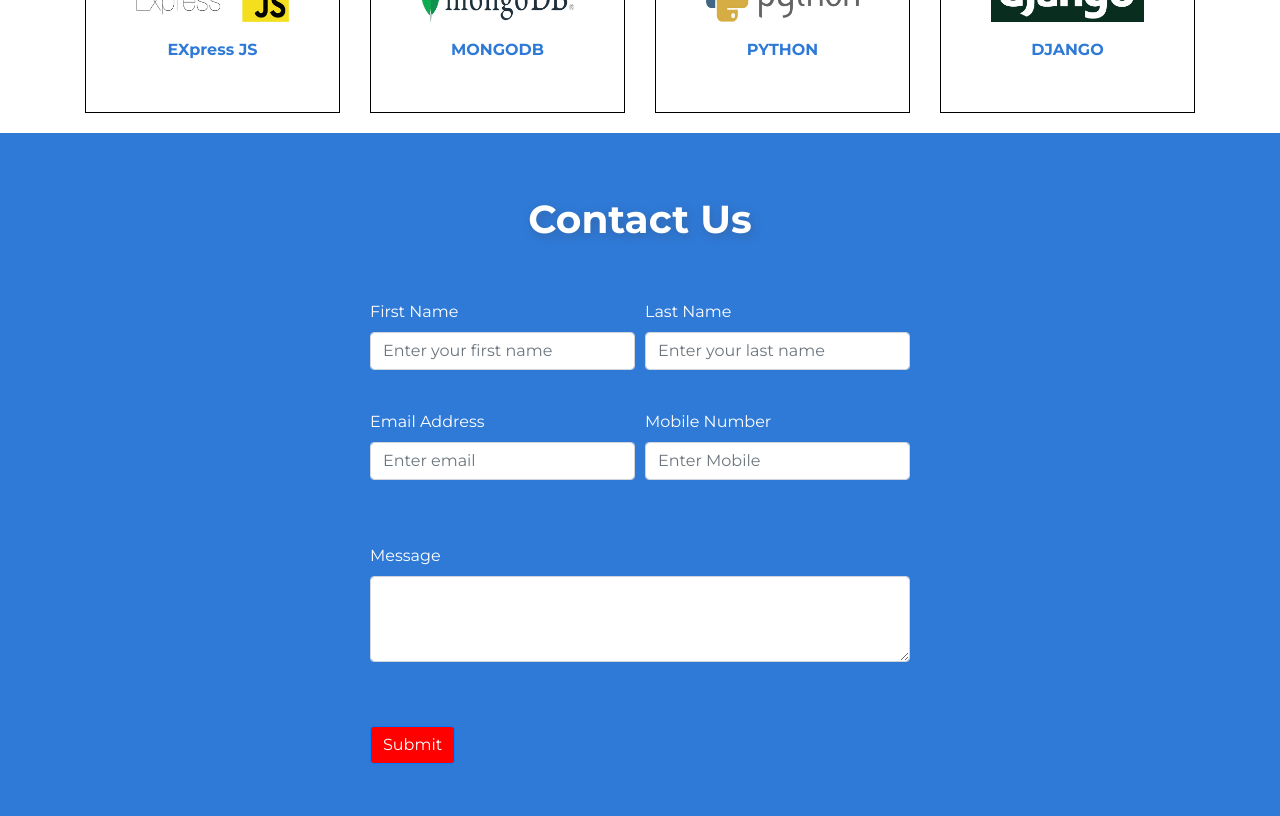
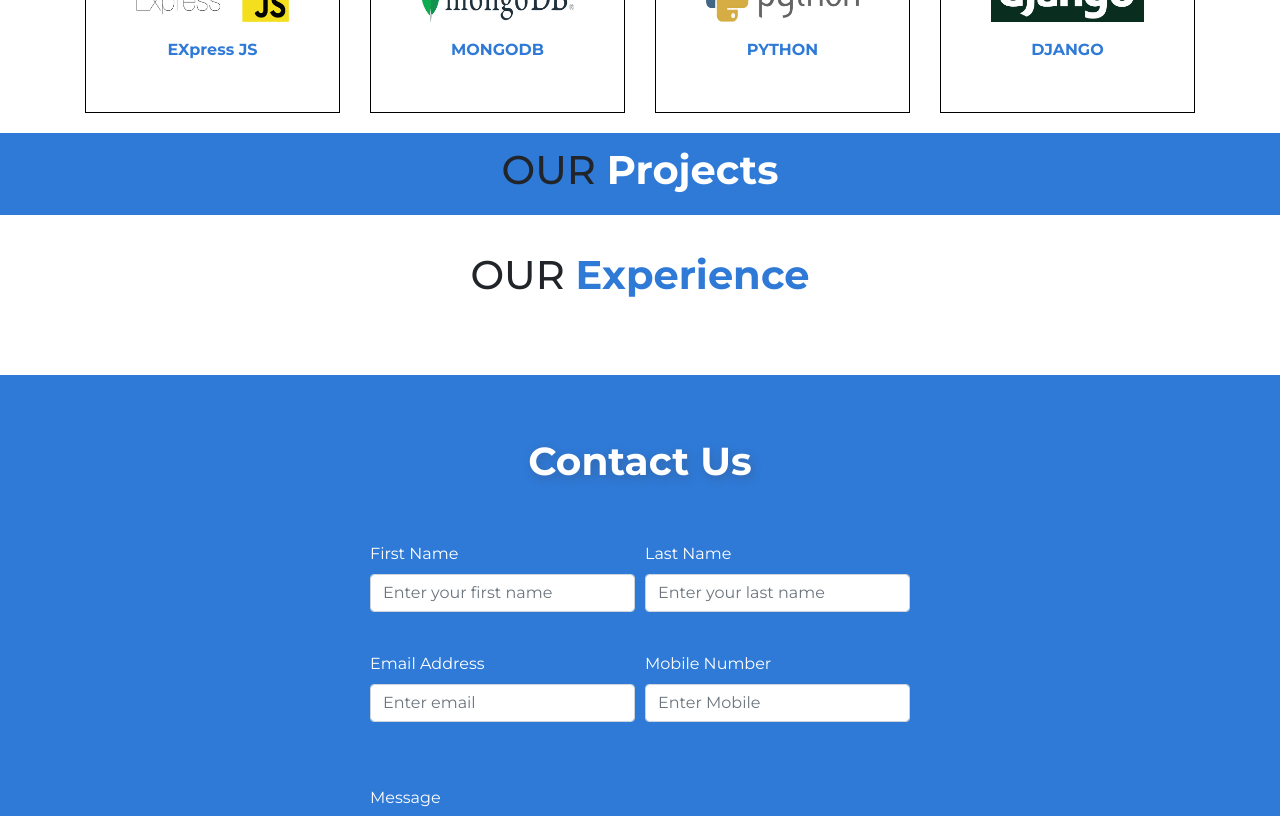
Before and after one commit to sathish19961412/sathishprofile, a React (Create React App) app: page /contact in a window 1280 px wide. Shown: the part 1360-2176 px from the top of the page. Built offline with nearby package versions, Linux system fonts and the light colour scheme; a small style sheet from the web is missing.

Commit message:
Title Add in Projects and experience

```diff
--- a/package.json
+++ b/package.json
@@ -10,7 +10,7 @@
     "aos": "^2.3.4",
     "bootstrap": "^5.2.0",
     "emailjs": "^4.0.1",
-    "npm": "^9.6.7",
+    "npm": "^9.8.1",
     "react": "^18.2.0",
     "react-bootstrap": "^2.5.0",
     "react-dom": "^18.2.0",
--- a/src/App.js
+++ b/src/App.js
@@ -7,6 +7,8 @@ import Home from './Home';
 import Skills from './Skills/Skills';
 import Contacts from './Contact';
 import Footer from './Footer';
+import Projects from './Projects/Projects';
+import Experience from './Experience/Experience';
 import AOS from "aos";
 import "aos/dist/aos.css";
 AOS.init();
@@ -17,6 +19,8 @@ function App() {
         <Navbar />
         <Home/>
         <Skills />
+        <Projects />
+        <Experience />
         <Contacts />
         <Footer />
     </div>
--- a/src/Experience/Experience.js
+++ b/src/Experience/Experience.js
@@ -0,0 +1,23 @@
+import React from 'react'
+import {Element} from 'react-scroll'
+const Experience=()=>{
+     return(
+        <Element name='exp' className='exp'>
+             <section id='skils_set'>
+                 <div className='container'>
+                    <div className='row'>
+                         <div className='col-md-12'>
+                             <div className='d-flex justify-content-center pt-3 pb-5'>
+                                    <h1>OUR <b>Experience</b></h1>
+                             </div>
+                         </div>
+
+                    </div>
+
+                 </div>
+            </section>
+        </Element>
+     );
+}
+
+export default Experience;
--- a/src/Home.js
+++ b/src/Home.js
@@ -1,7 +1,7 @@
 import data from './data/Homedata.json';
 import subimage from './sub_image.png';
 import './banner.jpg';
-import { Fragment } from "react";
+import React from "react";
 import './App.css';
 import { Element } from 'react-scroll'
 export default function Home()
--- a/src/Projects/Projects.js
+++ b/src/Projects/Projects.js
@@ -0,0 +1,23 @@
+import React from 'react'
+import {Element} from 'react-scroll'
+
+const Projects=()=>{
+     return(
+        <Element name='projects' className='Projects'>
+             <section id="banner1">
+                 <div className='container'>
+                    <div className='row'>
+                         <div className='col-md-12'>
+                             <div className='d-flex justify-content-center'>
+                                    <h1>OUR <b className='text-white'>Projects</b></h1>
+                             </div>
+                         </div>
+                    </div>
+
+                 </div>
+            </section>
+        </Element>
+     );
+}
+
+export default Projects;
```
Also changed, not shown: src/About.js (deleted, +0 -26 lines), 1 other file (tests, documents, lock files or other folders).
